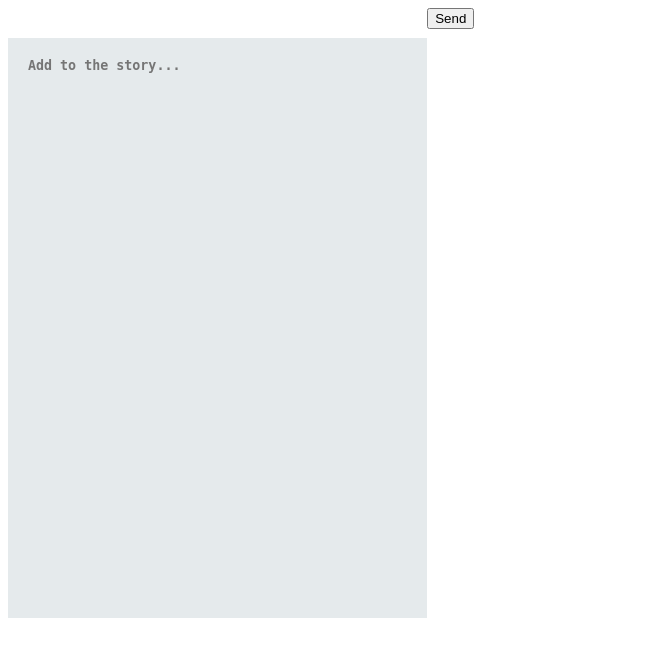
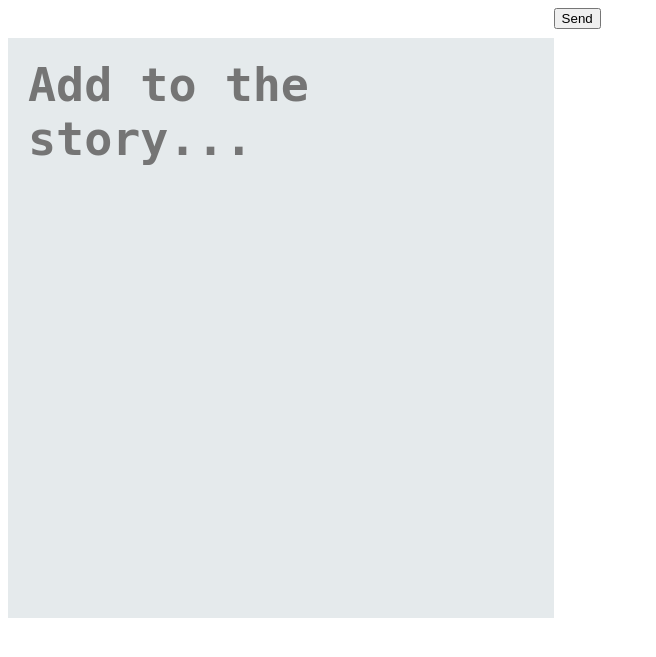
Before and after one commit to brandondadam/final_storyteller, a PHP site: page / in a window 1280 px wide. Shown: the top 657 px of the page, without its empty margins (0-656 px from the left). Run offline with PHP 8.4, Linux system fonts and the light colour scheme.

Commit message:
minor css

```diff
--- a/style.css
+++ b/style.css
@@ -9,9 +9,9 @@ textarea{
 	font-weight: bolder;
 	resize:none;
 	margin-top: 30px;
-	font-size: auto;
+	font-size: 35pt;
 	padding: 20px;
-	width: 30%;
+	width: 40%;
 	height: 540px;
 	color: white;
 	outline-width: 0px;
```
